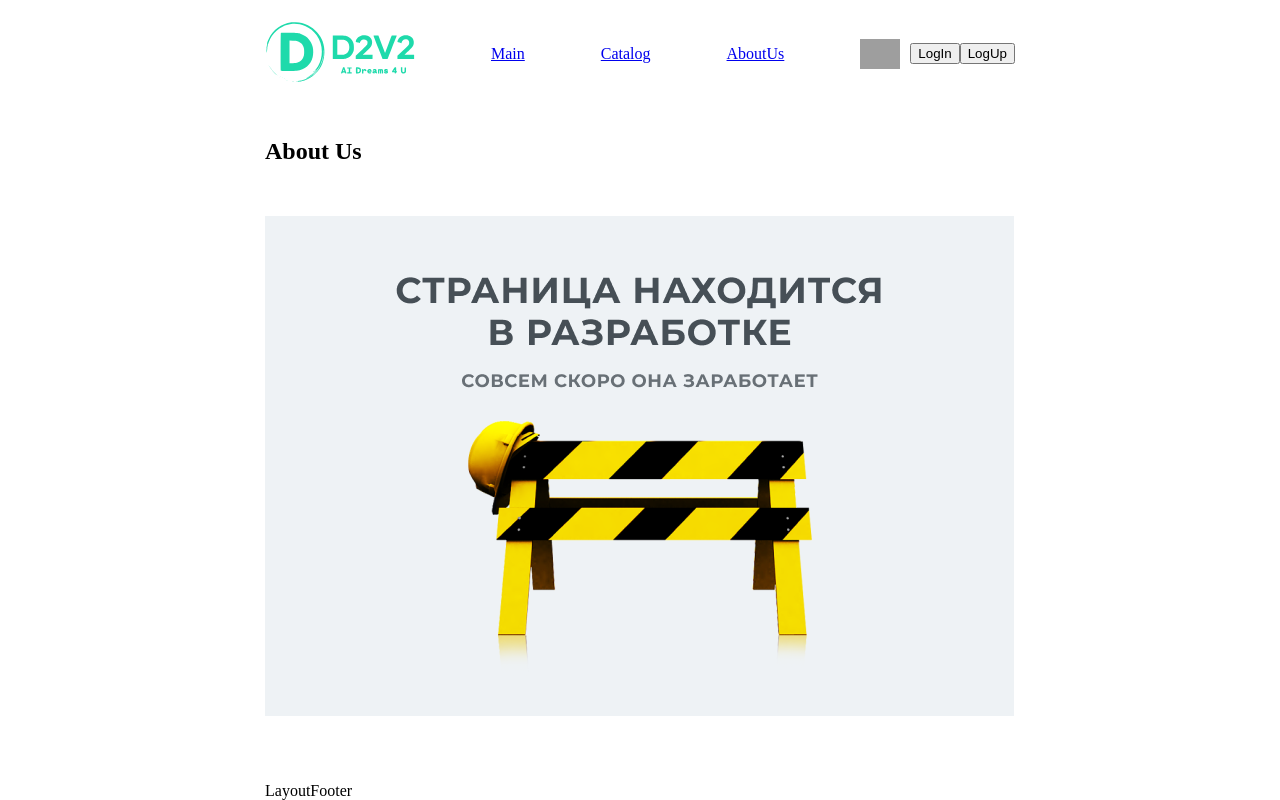
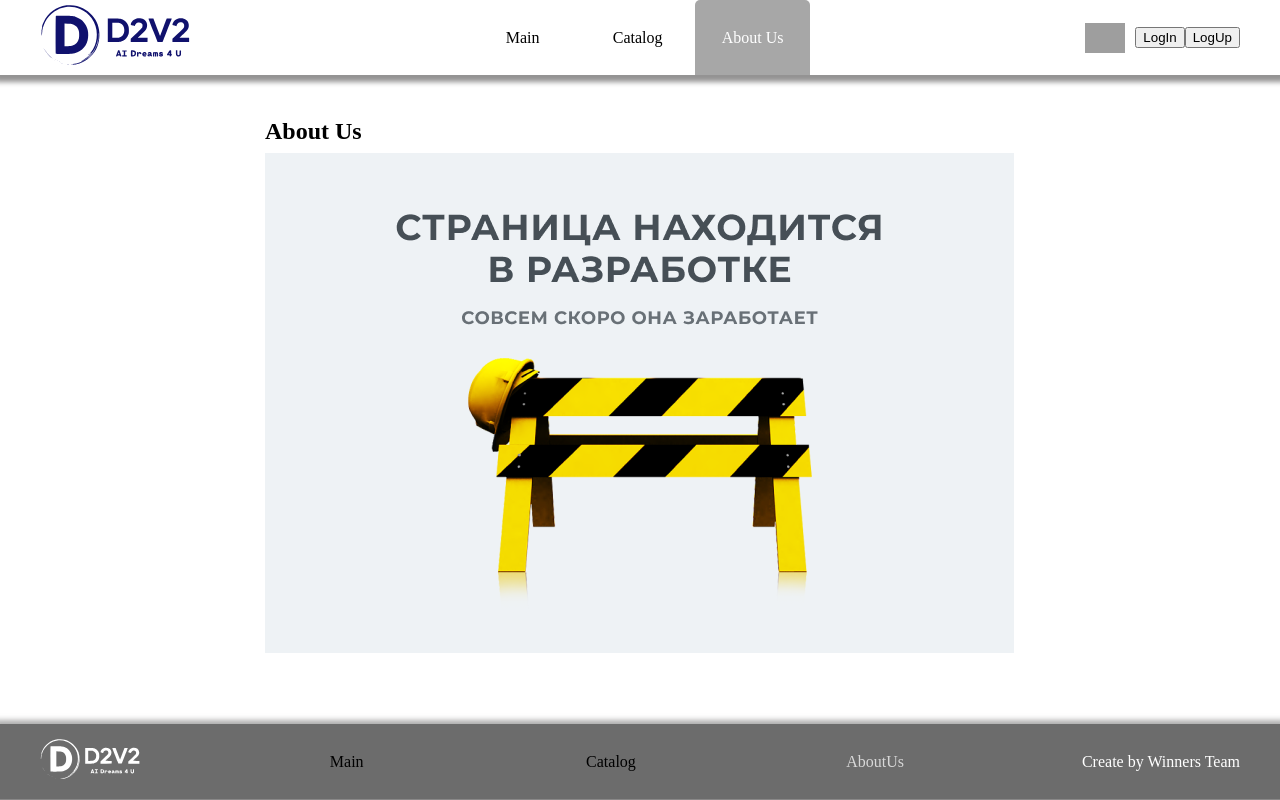
Before and after one commit to DanilBogdanov/eCommerce-Application, a React (Vite) app: page /about in a window 1280 px wide. Built offline with nearby package versions, Linux system fonts and the light colour scheme; grey boxes are pictures that could not be loaded.

Commit message:
feat: add styles to nav links and layout

```diff
--- a/src/components/layout/Layout.tsx
+++ b/src/components/layout/Layout.tsx
@@ -13,7 +13,9 @@ export default function Layout({ api }: LayoutProps): ReactElement {
   return (
     <div className='layout_container'>
       <LayoutHeader api={api} />
-      <Outlet />
+      <div className='outlet-container'>
+        <Outlet />
+      </div>
       <LayoutFooter />
     </div>
   );
--- a/src/components/layout/layout-footer/LayoutFooter.tsx
+++ b/src/components/layout/layout-footer/LayoutFooter.tsx
@@ -1,6 +1,40 @@
 import { ReactElement } from 'react';
 import './layoutFooter.css';
+import { NavLink } from 'react-router-dom';
+import Logo from '../../logo/Logo';
+
+type NavLinkClassesProps = {
+  isActive: boolean;
+  isPending: boolean;
+};
+
+const changeNavLinkClasses = ({
+  isActive,
+  isPending,
+}: NavLinkClassesProps): string => {
+  return `footer-link ${isPending ? 'pending' : ''} ${
+    isActive ? 'active' : ''
+  }`;
+};
 
 export default function LayoutFooter(): ReactElement {
-  return <footer className='footer'>LayoutFooter</footer>;
+  return (
+    <footer className='footer'>
+      <div className='footer-container'>
+        <NavLink to='/'>
+          <Logo color='#ffffff' width='100' />
+        </NavLink>
+        <NavLink to='/' className={changeNavLinkClasses}>
+          Main
+        </NavLink>
+        <NavLink to='/catalog' className={changeNavLinkClasses}>
+          Catalog
+        </NavLink>
+        <NavLink to='/about' className={changeNavLinkClasses}>
+          AboutUs
+        </NavLink>
+        <div>Create by Winners Team</div>
+      </div>
+    </footer>
+  );
 }
--- a/src/components/layout/layout-footer/layoutFooter.css
+++ b/src/components/layout/layout-footer/layoutFooter.css
@@ -1,3 +1,53 @@
 .footer {
   margin-top: auto;
+  width: 100%;
+  height: 75px;
+  display: flex;
+  align-items: stretch;
+  justify-content: center;
+  background-color: #4d4d4dd2;
+  color: #fff;
+  border-bottom: 1px solid #949393be;
+  box-shadow: 0 1px 5px 5px #949393be;
 }
+
+.footer-container {
+  display: flex;
+  max-width: 1200px;
+  width: 100%;
+  margin-inline: 10px;
+  justify-content: space-between;
+  align-items: center;
+}
+
+.footer-link {
+  display: flex;
+  padding: 0 10px;
+  width: 95px;
+  height: 100%;
+  align-items: center;
+  justify-content: center;
+  text-decoration: none;
+  cursor: pointer;
+  color: black;
+  transition: 300ms ease-in-out;
+}
+
+.footer-link:hover {
+  color: #ffffff;
+}
+
+.footer-link.active {
+  color: #ffffffbb;
+}
+
+@media (max-width: 768px) {
+  .footer {
+    height: fit-content;
+  }
+  .footer-container {
+    flex-direction: column;
+    gap: 1rem;
+    padding-block: 10px;
+  }
+}
--- a/src/components/layout/layout-header/LayoutHeader.tsx
+++ b/src/components/layout/layout-header/LayoutHeader.tsx
@@ -9,16 +9,36 @@ type LayoutHeaderProps = {
   api: Api;
 };
 
+type NavLinkClassesProps = {
+  isActive: boolean;
+  isPending: boolean;
+};
+
+const changeNavLinkClasses = ({
+  isActive,
+  isPending,
+}: NavLinkClassesProps): string => {
+  return `nav-link ${isPending ? 'pending' : ''} ${isActive ? 'active' : ''}`;
+};
+
 export default function LayoutHeader({ api }: LayoutHeaderProps): ReactElement {
   return (
     <header className='header'>
       <div className='header-container'>
         <NavLink to='/'>
-          <Logo color='#1edaab' />
+          <Logo color='#10116d' width='150' />
         </NavLink>
-        <NavLink to='/'>Main</NavLink>
-        <NavLink to='/catalog'>Catalog</NavLink>
-        <NavLink to='/about'>AboutUs</NavLink>
+        <div className='header-nav'>
+          <NavLink to='/' className={changeNavLinkClasses}>
+            Main
+          </NavLink>
+          <NavLink to='/catalog' className={changeNavLinkClasses}>
+            Catalog
+          </NavLink>
+          <NavLink to='/about' className={changeNavLinkClasses}>
+            About Us
+          </NavLink>
+        </div>
         <UserBar api={api} />
       </div>
     </header>
--- a/src/components/layout/layout-header/layoutHeader.css
+++ b/src/components/layout/layout-header/layoutHeader.css
@@ -1,10 +1,62 @@
 .header {
   width: 100%;
+  height: 75px;
+  display: flex;
+  align-items: stretch;
+  justify-content: center;
+  border-bottom: 1px solid #949393;
+  box-shadow: 0 1px 5px 5px #949393;
 }
 
 .header-container {
   display: flex;
   max-width: 1200px;
+  width: 100%;
+  margin-inline: 10px;
   justify-content: space-between;
   align-items: center;
 }
+
+.header-nav {
+  display: flex;
+  height: 100%;
+}
+
+.nav-link {
+  display: flex;
+  padding: 0 10px;
+  width: 95px;
+  height: 100%;
+  align-items: center;
+  justify-content: center;
+  text-decoration: none;
+  cursor: pointer;
+  color: black;
+  font-size: 1rem;
+  border-top-left-radius: 5px;
+  border-top-right-radius: 5px;
+  transition: 300ms ease-in-out;
+}
+
+.nav-link:hover {
+  background-color: #94939380;
+  transition: 300ms ease-in-out;
+}
+
+.nav-link.active {
+  background-color: #a7a7a7;
+  color: #ffffff;
+  transition: 300ms ease-in-out;
+}
+
+@media (max-width: 768px) {
+  .header-nav {
+    flex-direction: column;
+    height: 100%;
+  }
+  .nav-link {
+    border-top-left-radius: 0;
+    border-top-right-radius: 0;
+    font-size: 0.9rem;
+  }
+}
--- a/src/components/layout/layout.css
+++ b/src/components/layout/layout.css
@@ -2,6 +2,9 @@
   display: grid;
   width: 100%;
   min-height: 100vh;
+}
+
+.outlet-container {
+  display: flex;
   justify-content: center;
-  align-items: center;
 }
--- a/src/components/logo/Logo.tsx
+++ b/src/components/logo/Logo.tsx
@@ -2,14 +2,15 @@ import './logo.css';
 
 interface ILogoProps {
   color: string;
+  width: string;
 }
 
-export default function Logo({ color }: ILogoProps) {
+export default function Logo({ color, width }: ILogoProps) {
   return (
     <svg
       version='1.0'
       xmlns='http://www.w3.org/2000/svg'
-      width='150'
+      width={width}
       viewBox='0 0 863 346'
       className='logo'
     >
--- a/src/components/logo/logo.css
+++ b/src/components/logo/logo.css
@@ -1,5 +1,5 @@
 .logo {
-  transition: filter 0.3s;
+  transition: filter 0.5s;
 }
 
 .logo:hover {
--- a/src/components/pages/about/About.tsx
+++ b/src/components/pages/about/About.tsx
@@ -2,13 +2,13 @@ import { ReactElement } from 'react';
 
 export default function AboutUs(): ReactElement {
   return (
-    <>
+    <main>
       <h2>About Us</h2>
       <img
         src='/img/inProgress.png'
         alt='in building'
         style={{ width: '100%' }}
       />
-    </>
+    </main>
   );
 }
--- a/src/components/pages/catalog/Catalog.tsx
+++ b/src/components/pages/catalog/Catalog.tsx
@@ -2,13 +2,13 @@ import { ReactElement } from 'react';
 
 export default function Catalog(): ReactElement {
   return (
-    <>
+    <main>
       <h2>Catalog</h2>
       <img
         src='/img/inProgress.png'
         alt='in building'
         style={{ width: '100%' }}
       />
-    </>
+    </main>
   );
 }
--- a/src/components/pages/main/main.css
+++ /dev/null
@@ -1,3 +0,0 @@
-.main {
-  background: #ca7f7f;
-}
```
